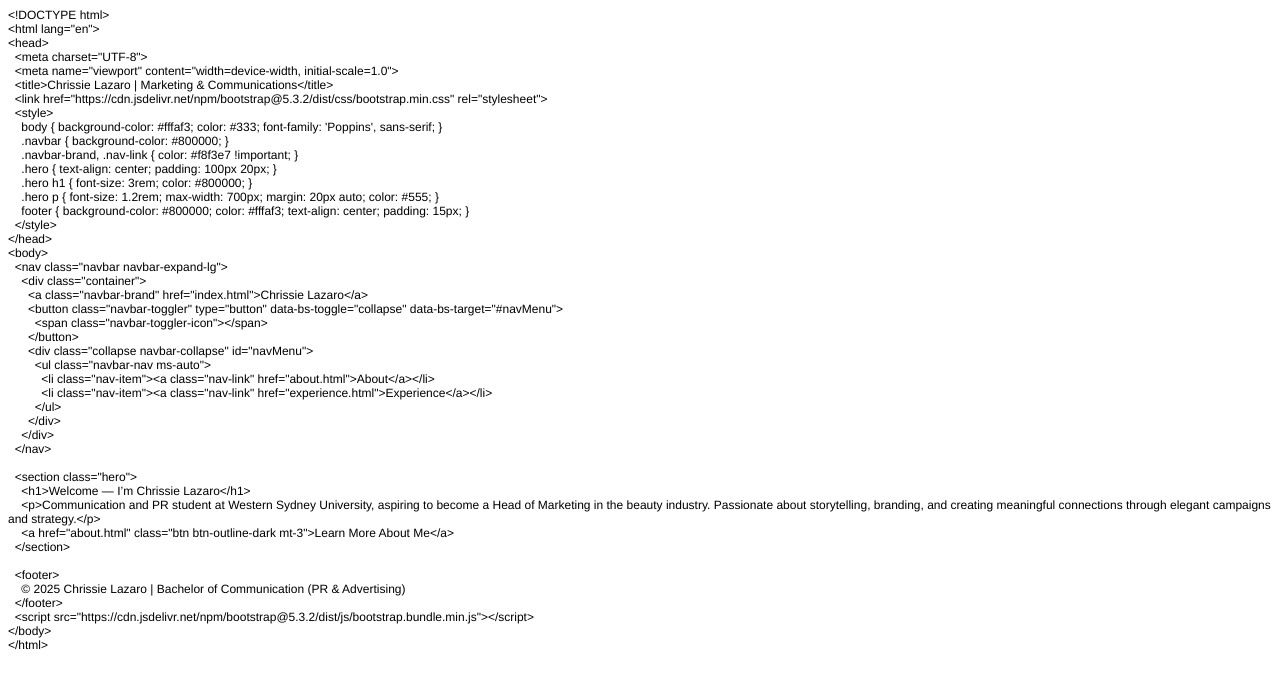
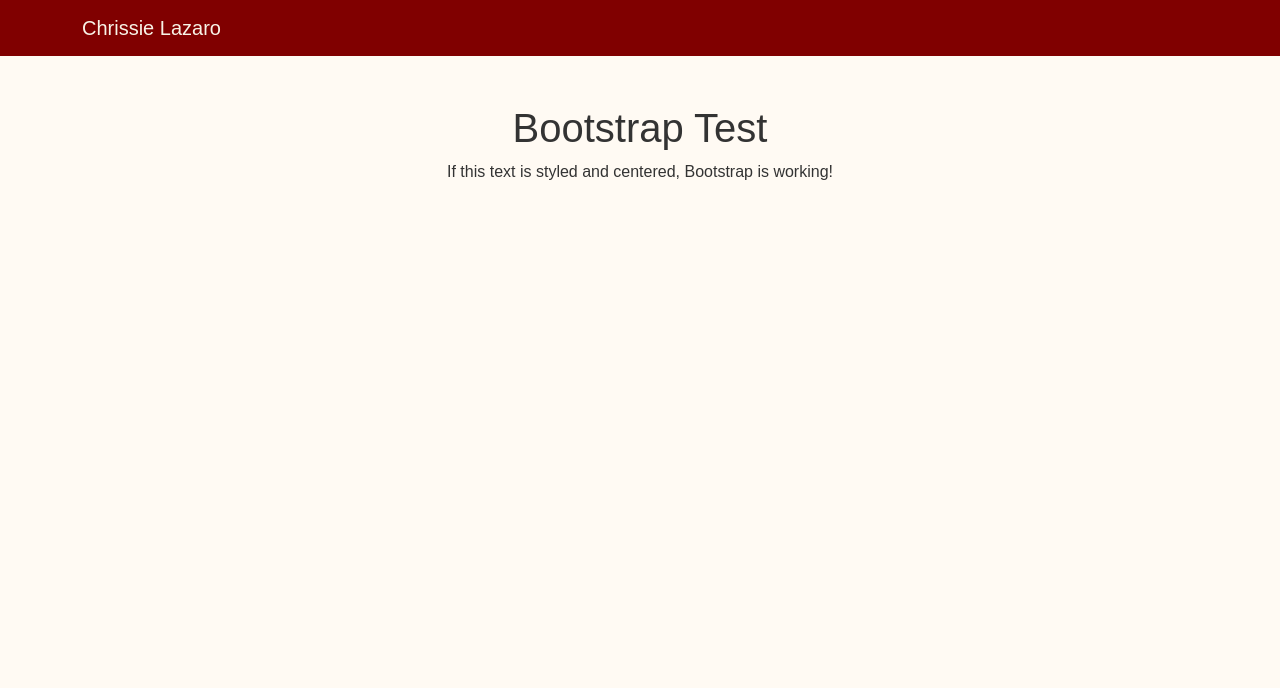
Before and after one commit to chrissielaz37/chrissie.lazaro-websiteresume, a plain HTML site: page index.html in a window 1280 px wide. Drawn offline with nearby package versions, Linux system fonts and the light colour scheme.

Commit message:
Update index.html

```diff
--- a/index.html
+++ b/index.html
@@ -1,61 +1,36 @@
-<!DOCTYPE html PUBLIC "-//W3C//DTD HTML 4.01//EN" "http://www.w3.org/TR/html4/strict.dtd">
-<html>
+<!DOCTYPE html>
+<html lang="en">
 <head>
-  <meta http-equiv="Content-Type" content="text/html; charset=utf-8">
-  <meta http-equiv="Content-Style-Type" content="text/css">
-  <title></title>
-  <meta name="Generator" content="Cocoa HTML Writer">
-  <meta name="CocoaVersion" content="2575.7">
-  <style type="text/css">
-    p.p1 {margin: 0.0px 0.0px 0.0px 0.0px; font: 12.0px Helvetica}
-    p.p2 {margin: 0.0px 0.0px 0.0px 0.0px; font: 12.0px Helvetica; min-height: 14.0px}
+  <meta charset="UTF-8">
+  <meta name="viewport" content="width=device-width, initial-scale=1.0">
+  <title>Chrissie Lazaro | Marketing & Communications</title>
+
+  <!-- ✅ Bootstrap CSS -->
+  <link href="https://cdn.jsdelivr.net/npm/bootstrap@5.3.3/dist/css/bootstrap.min.css" rel="stylesheet">
+
+  <style>
+    body {
+      background-color: #fffaf3;
+      color: #333;
+      font-family: 'Poppins', sans-serif;
+    }
+    .navbar { background-color: #800000; }
+    .navbar-brand, .nav-link { color: #f8f3e7 !important; }
   </style>
 </head>
 <body>
-<p class="p1">&lt;!DOCTYPE html&gt;</p>
-<p class="p1">&lt;html lang="en"&gt;</p>
-<p class="p1">&lt;head&gt;</p>
-<p class="p1"><span class="Apple-converted-space">  </span>&lt;meta charset="UTF-8"&gt;</p>
-<p class="p1"><span class="Apple-converted-space">  </span>&lt;meta name="viewport" content="width=device-width, initial-scale=1.0"&gt;</p>
-<p class="p1"><span class="Apple-converted-space">  </span>&lt;title&gt;Chrissie Lazaro | Marketing &amp; Communications&lt;/title&gt;</p>
-<p class="p1"><span class="Apple-converted-space">  </span>&lt;link href="https://cdn.jsdelivr.net/npm/bootstrap@5.3.2/dist/css/bootstrap.min.css" rel="stylesheet"&gt;</p>
-<p class="p1"><span class="Apple-converted-space">  </span>&lt;style&gt;</p>
-<p class="p1"><span class="Apple-converted-space">    </span>body { background-color: #fffaf3; color: #333; font-family: 'Poppins', sans-serif; }</p>
-<p class="p1"><span class="Apple-converted-space">    </span>.navbar { background-color: #800000; }</p>
-<p class="p1"><span class="Apple-converted-space">    </span>.navbar-brand, .nav-link { color: #f8f3e7 !important; }</p>
-<p class="p1"><span class="Apple-converted-space">    </span>.hero { text-align: center; padding: 100px 20px; }</p>
-<p class="p1"><span class="Apple-converted-space">    </span>.hero h1 { font-size: 3rem; color: #800000; }</p>
-<p class="p1"><span class="Apple-converted-space">    </span>.hero p { font-size: 1.2rem; max-width: 700px; margin: 20px auto; color: #555; }</p>
-<p class="p1"><span class="Apple-converted-space">    </span>footer { background-color: #800000; color: #fffaf3; text-align: center; padding: 15px; }</p>
-<p class="p1"><span class="Apple-converted-space">  </span>&lt;/style&gt;</p>
-<p class="p1">&lt;/head&gt;</p>
-<p class="p1">&lt;body&gt;</p>
-<p class="p1"><span class="Apple-converted-space">  </span>&lt;nav class="navbar navbar-expand-lg"&gt;</p>
-<p class="p1"><span class="Apple-converted-space">    </span>&lt;div class="container"&gt;</p>
-<p class="p1"><span class="Apple-converted-space">      </span>&lt;a class="navbar-brand" href="index.html"&gt;Chrissie Lazaro&lt;/a&gt;</p>
-<p class="p1"><span class="Apple-converted-space">      </span>&lt;button class="navbar-toggler" type="button" data-bs-toggle="collapse" data-bs-target="#navMenu"&gt;</p>
-<p class="p1"><span class="Apple-converted-space">        </span>&lt;span class="navbar-toggler-icon"&gt;&lt;/span&gt;</p>
-<p class="p1"><span class="Apple-converted-space">      </span>&lt;/button&gt;</p>
-<p class="p1"><span class="Apple-converted-space">      </span>&lt;div class="collapse navbar-collapse" id="navMenu"&gt;</p>
-<p class="p1"><span class="Apple-converted-space">        </span>&lt;ul class="navbar-nav ms-auto"&gt;</p>
-<p class="p1"><span class="Apple-converted-space">          </span>&lt;li class="nav-item"&gt;&lt;a class="nav-link" href="about.html"&gt;About&lt;/a&gt;&lt;/li&gt;</p>
-<p class="p1"><span class="Apple-converted-space">          </span>&lt;li class="nav-item"&gt;&lt;a class="nav-link" href="experience.html"&gt;Experience&lt;/a&gt;&lt;/li&gt;</p>
-<p class="p1"><span class="Apple-converted-space">        </span>&lt;/ul&gt;</p>
-<p class="p1"><span class="Apple-converted-space">      </span>&lt;/div&gt;</p>
-<p class="p1"><span class="Apple-converted-space">    </span>&lt;/div&gt;</p>
-<p class="p1"><span class="Apple-converted-space">  </span>&lt;/nav&gt;</p>
-<p class="p2"><br></p>
-<p class="p1"><span class="Apple-converted-space">  </span>&lt;section class="hero"&gt;</p>
-<p class="p1"><span class="Apple-converted-space">    </span>&lt;h1&gt;Welcome — I’m Chrissie Lazaro&lt;/h1&gt;</p>
-<p class="p1"><span class="Apple-converted-space">    </span>&lt;p&gt;Communication and PR student at Western Sydney University, aspiring to become a Head of Marketing in the beauty industry. Passionate about storytelling, branding, and creating meaningful connections through elegant campaigns and strategy.&lt;/p&gt;</p>
-<p class="p1"><span class="Apple-converted-space">    </span>&lt;a href="about.html" class="btn btn-outline-dark mt-3"&gt;Learn More About Me&lt;/a&gt;</p>
-<p class="p1"><span class="Apple-converted-space">  </span>&lt;/section&gt;</p>
-<p class="p2"><br></p>
-<p class="p1"><span class="Apple-converted-space">  </span>&lt;footer&gt;</p>
-<p class="p1"><span class="Apple-converted-space">    </span>© 2025 Chrissie Lazaro | Bachelor of Communication (PR &amp; Advertising)</p>
-<p class="p1"><span class="Apple-converted-space">  </span>&lt;/footer&gt;</p>
-<p class="p1"><span class="Apple-converted-space">  </span>&lt;script src="https://cdn.jsdelivr.net/npm/bootstrap@5.3.2/dist/js/bootstrap.bundle.min.js"&gt;&lt;/script&gt;</p>
-<p class="p1">&lt;/body&gt;</p>
-<p class="p1">&lt;/html&gt;</p>
+  <nav class="navbar navbar-expand-lg">
+    <div class="container">
+      <a class="navbar-brand" href="index.html">Chrissie Lazaro</a>
+    </div>
+  </nav>
+
+  <div class="container mt-5">
+    <h1 class="text-center">Bootstrap Test</h1>
+    <p class="text-center">If this text is styled and centered, Bootstrap is working!</p>
+  </div>
+
+  <!-- ✅ Bootstrap JS -->
+  <script src="https://cdn.jsdelivr.net/npm/bootstrap@5.3.3/dist/js/bootstrap.bundle.min.js"></script>
 </body>
 </html>
```
